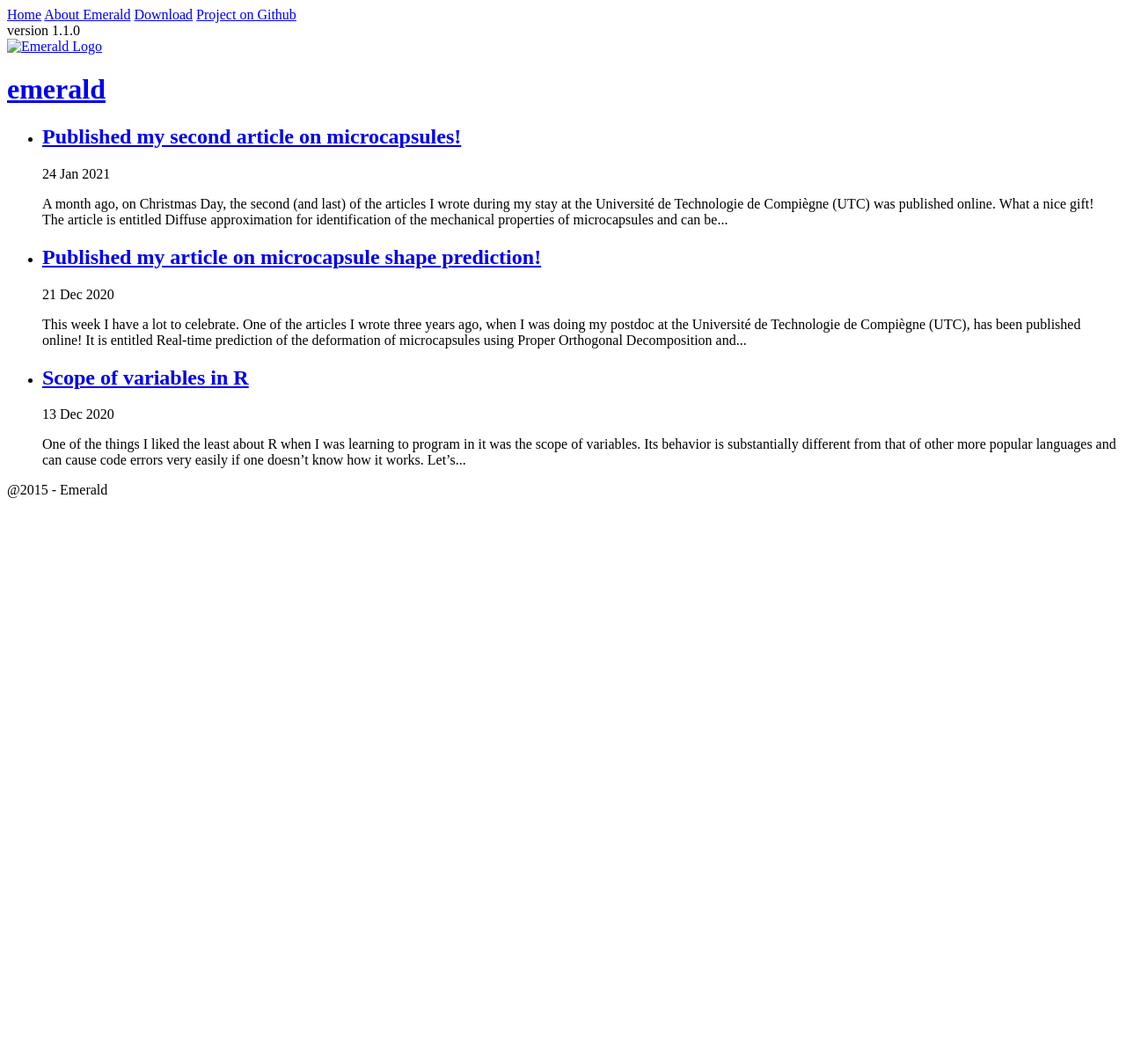
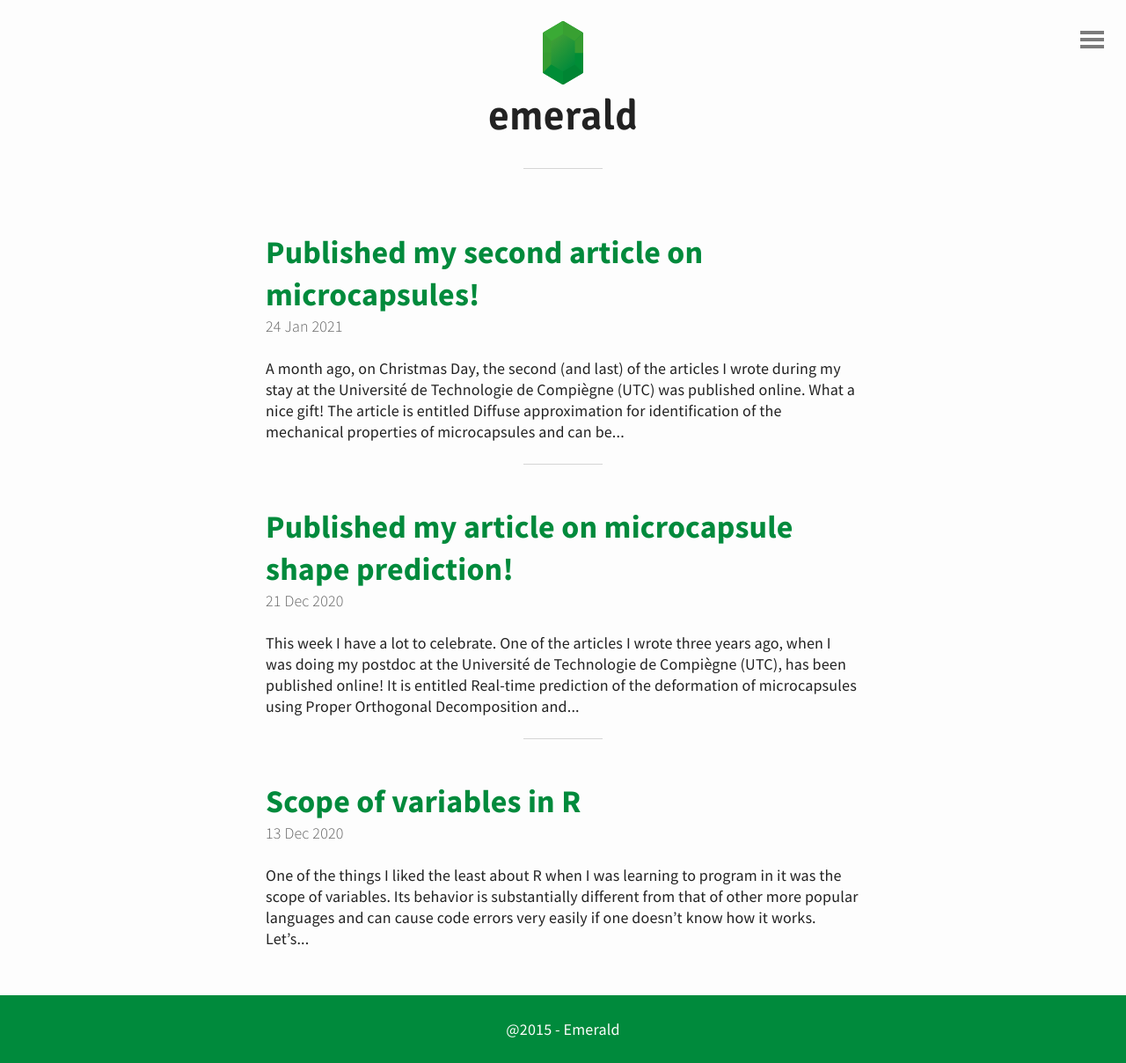
Before and after one commit to quesadagranja/quesadagranja.github.io, a Jekyll site: the page built from index.html, in a window 1280 px wide. Shown: the whole page at 88% size. Built offline with Jekyll 4.4.1, drawn with Linux system fonts in a browser that asks for light colours; the list of posts is cut into pages by our own code; before the commit the page ends 900 px from its top, so only the background shows below that.

Commit message:
Update _config.yml

```diff
--- a/_config.yml
+++ b/_config.yml
@@ -8,7 +8,7 @@
   url: "https://www.quesadagranja.com"
 
 # Build settings
-baseurl: quesadagranja.github.io/ # Change this to your relative path (ex: /blog/), or leave just a /
+baseurl: / # Change this to your relative path (ex: /blog/), or leave just a /
 markdown: kramdown
 source: .
 destination: ./_site
@@ -30,7 +30,7 @@
   - jekyll-paginate
 
 # Custom variables
-version: "1.1.0"
+version: "1.0"
 
 # Options
 custom_header: false
```
